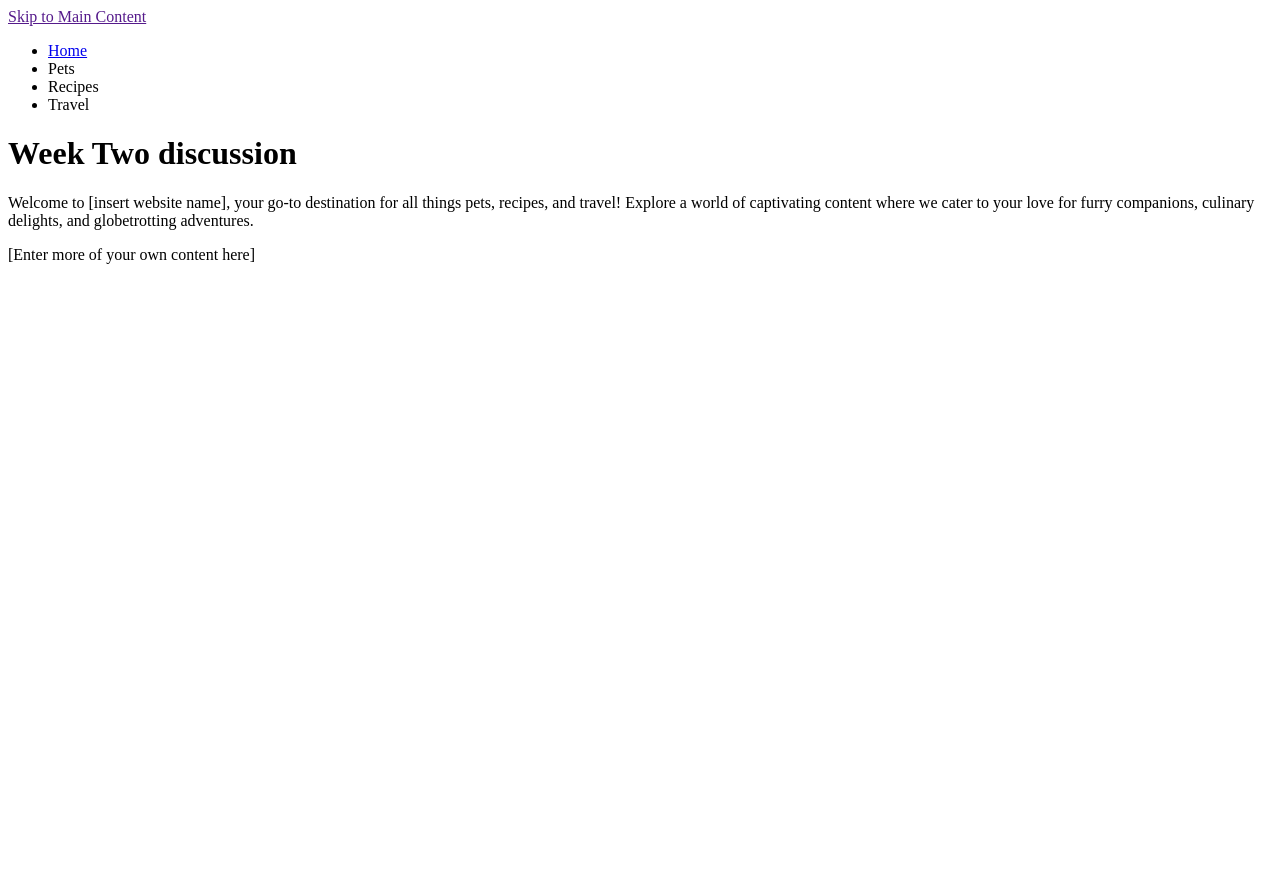
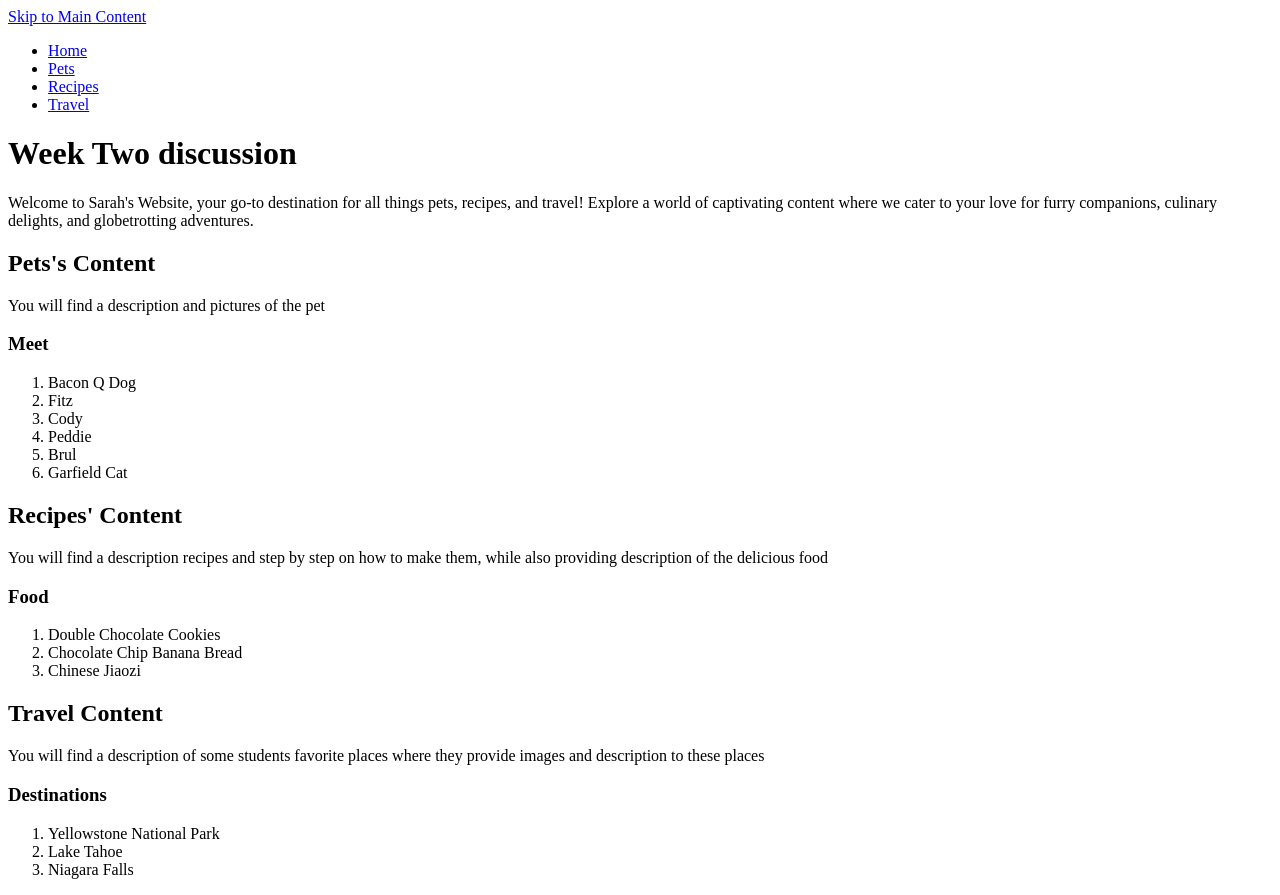
Before and after one commit to sghalmi/ccp_html_w24, a plain HTML site: page index.html in a window 1280 px wide. Before the commit the page ends 800 px from the top, so only its background shows below. Drawn offline with Linux system fonts and the light colour scheme.

Commit message:
Update index.html

```diff
--- a/index.html
+++ b/index.html
@@ -6,33 +6,58 @@
     <title>Pets</title>
 </head>
 <body>
-    <a href = "">Skip to Main Content</a>
+    <a href="#main">Skip to Main Content</a>
     <header>
         <nav>
             <ul>
                 <li><a href = "index.html">Home</a></li>
-                <li>Pets</li>
-                <li>Recipes</li>
-                <li>Travel</li>
+                <li><a href = "pets.html">Pets</a></li>
+                <li><a href = "recipes.html">Recipes</a></li>
+                <li><a href = "travel.html">Travel</a></li>
             </ul>
         </nav>
         <h1>Week Two discussion</h1>
 
     </header>
-    <main>
+    <main id="main">
         <div>
-            <p>Welcome to [insert website name], your go-to destination for all things pets, recipes, and travel! Explore a world of captivating content where we cater to your love for furry companions, culinary delights, and globetrotting adventures. </p>
-
+            <p>Welcome to Sarah's Website, your go-to destination for all things pets, recipes, and travel! Explore a world of captivating content where we cater to your love for furry companions, culinary delights, and globetrotting adventures. </p>
         </div>
-
-<div>[Enter more of your own content here]</div>
-
             <!-- Jackie Wolf -->
 
-        <div></div>
-        <div></div>
-        <div></div>
-        <div></div>
+        <div>
+            <h2>Pets's Content</h2>
+            <p>You will find a description and pictures of the pet</p>
+            <h3>Meet</h3>
+            <ol>
+                <li>Bacon Q Dog</li>
+                <li>Fitz</li>
+                <li>Cody</li>
+                <li>Peddie</li>
+                <li>Brul</li>
+                <li>Garfield Cat</li>
+            </ol>
+        </div>
+        <div>
+            <h2>Recipes' Content</h2>
+            <p>You will find a description recipes and step by step on how to make them, while also providing description of the delicious food</p>
+            <h3>Food</h3>
+            <ol>
+                <li>Double Chocolate Cookies</li>
+                <li>Chocolate Chip Banana Bread</li>
+                <li>Chinese Jiaozi</li>
+            </ol>
+        </div>
+        <div>
+            <h2>Travel Content</h2>
+            <p>You will find a description of some students favorite places where they provide images and description to these places</p>
+            <h3>Destinations</h3>
+            <ol>
+                <li>Yellowstone National Park</li>
+                <li>Lake Tahoe</li>
+                <li>Niagara Falls</li>
+            </ol>
+        </div>
     </main>
 
 </body>
```
